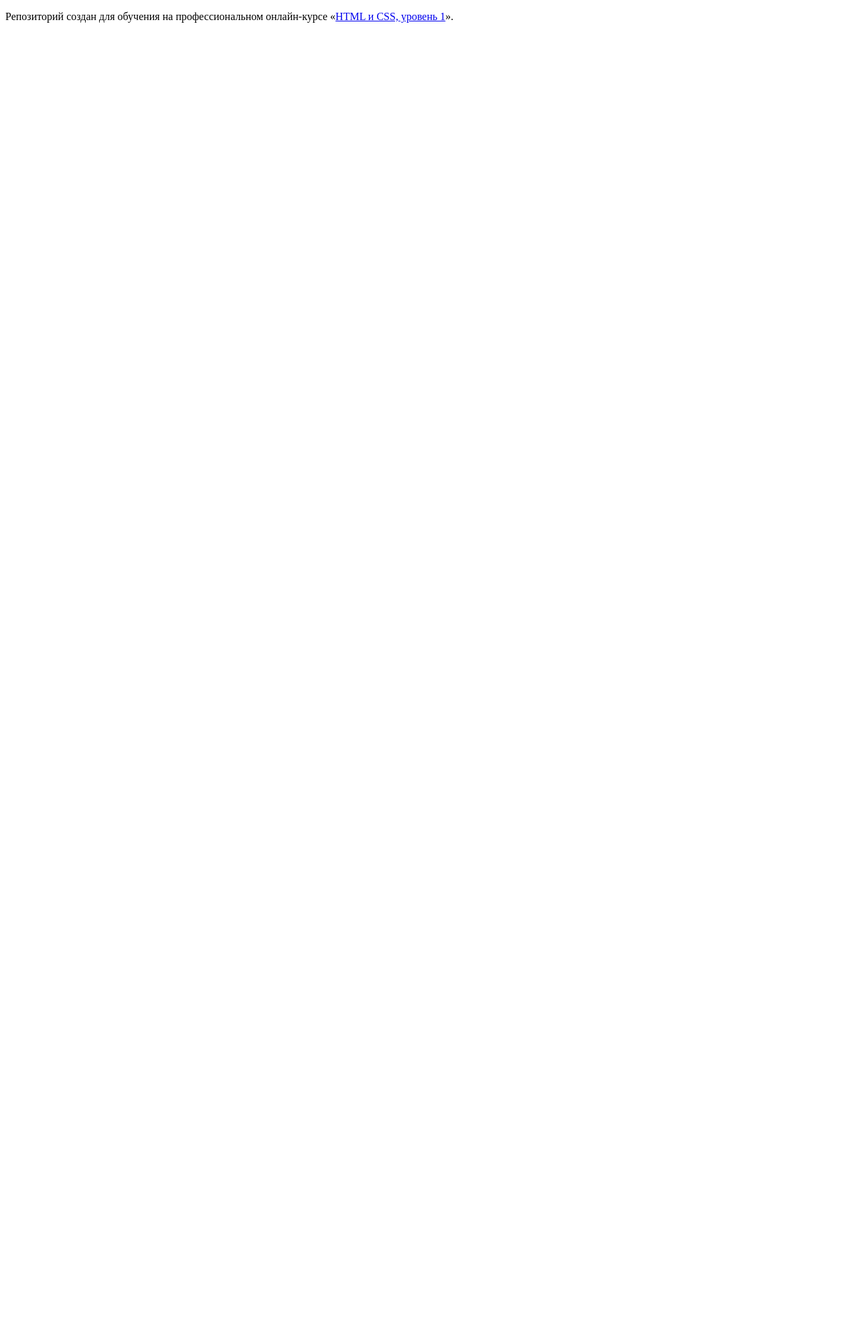
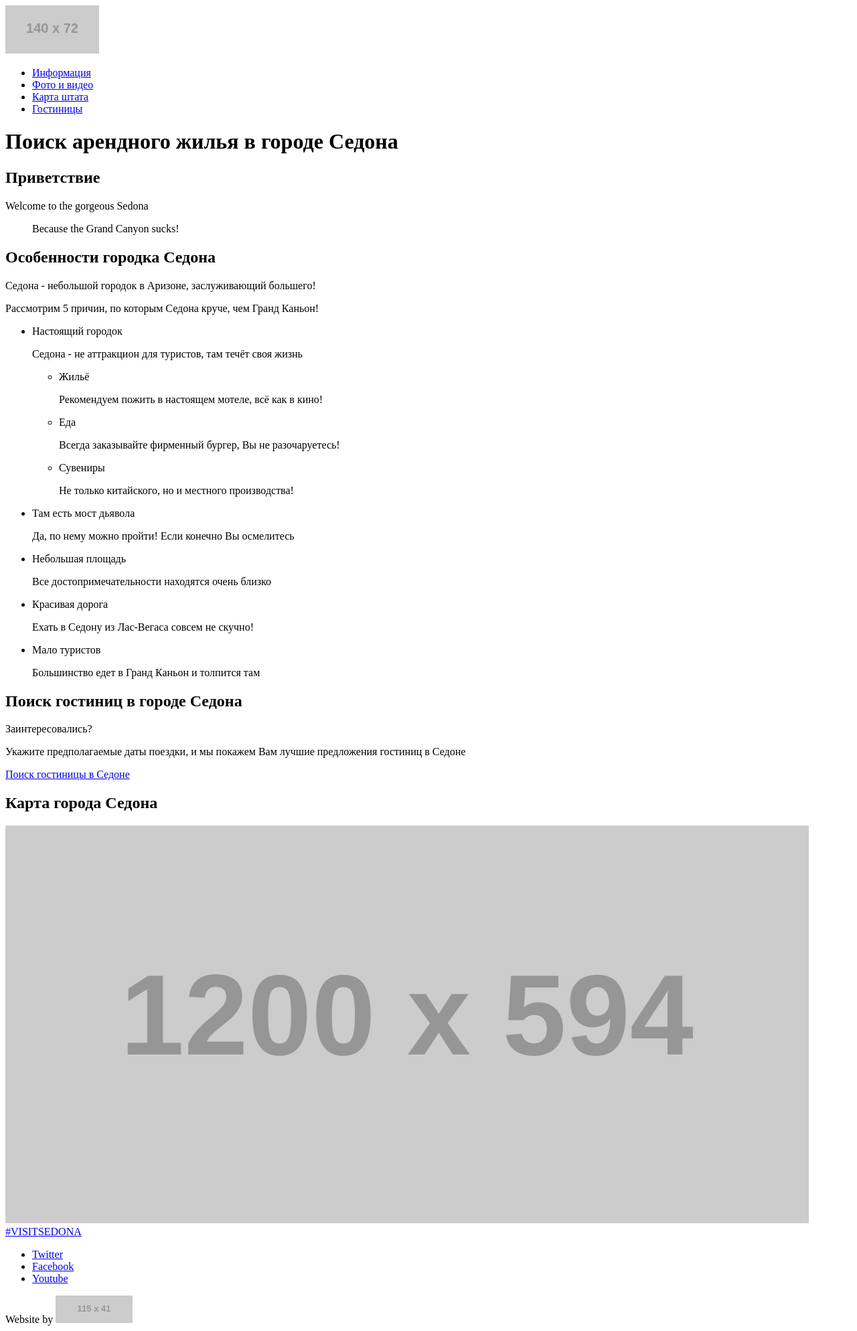
Before and after one commit to kam4atka/402387-sedona-25, a plain HTML site: page index.html in a window 1280 px wide. Shown: the whole page at 67% size. Before the commit the page ends 800 px from the top, so only its background shows below. Drawn offline with Linux system fonts and the light colour scheme; placeholder pictures from the web are drawn by us.

Commit message:
#1.0 Добавляет разметку главной страницы и страницы отелей

```diff
--- a/index.html
+++ b/index.html
@@ -5,8 +5,136 @@
     <title>HTML Academy: Седона</title>
   </head>
   <body>
-
-    <p>Репозиторий создан для обучения на профессиональном онлайн‑курсе «<a href="https://htmlacademy.ru/intensive/htmlcss">HTML и CSS, уровень 1</a>».</p>
-
+    <header>
+      <a class="header__logo">
+        <img src="https://placehold.it/140x72" alt="Переход на главную страницу сайта">
+      </a>
+      <nav class="header__nav">
+        <ul class="header__nav-list">
+          <li class="header__nav-item">
+            <a href=#>Информация</a>
+          </li>
+          <li class="header__nav-item">
+            <a href=#>Фото и видео</a>
+          </li>
+          <li class="header__nav-item">
+            <a href=#>Карта штата</a>
+          </li>
+          <li class="header__nav-item">
+            <a href="hotels.html">Гостиницы</a>
+          </li>
+        </ul>
+      </nav>
+    </header>
+    <main>
+      <h1 class="visually-hidden">Поиск арендного жилья в городе Седона</h1>
+      <section class="greeting">
+        <h2 class="visually-hidden">Приветствие</h2>
+        <p>
+          <span>Welcome</span>
+          <span>to the gorgeous</span>
+          <span>Sedona</span>
+        </p>
+        <blockquote>Because the Grand Canyon sucks!</blockquote>
+      </section>
+      <section class="reasons">
+        <h2 class="visually-hidden">Особенности городка Седона</h2>
+        <p>Седона - небольшой городок в Аризоне, заслуживающий большего!</p>
+        <p>Рассмотрим 5 причин, по которым Седона круче, чем Гранд Каньон!</p>
+        <ul class="reasons__list">
+          <li class="reasons__item">
+            <section>
+              <div class="reason__item-wrap reason__item_long reason__item_left">
+                <header>Настоящий городок</header>
+                <p>Седона - не аттракцион для туристов, там течёт своя жизнь</p>
+              </div>
+              <ul>
+                <li>
+                  <span>Жильё</span>
+                  <p>Рекомендуем пожить в настоящем мотеле, всё как в кино!</p>
+                </li>
+                <li>
+                  <span>Еда</span>
+                  <p>Всегда заказывайте фирменный бургер, Вы не разочаруетесь!</p>
+                </li>
+                <li>
+                  <span>Сувениры</span>
+                  <p>Не только китайского, но и местного производства!</p>
+                </li>
+              </ul>
+            </section>
+          </li>
+          <li class="reasons__item">
+            <section>
+              <div class="reason__item-wrap reason__item_long reason__item_right">
+                <header>Там есть мост дьявола</header>
+                <p>Да, по нему можно пройти! Если конечно Вы осмелитесь</p>
+              </div>
+            </section>
+          </li>
+          <li class="reasons__item">
+            <section>
+              <div class="reason__item-wrap">
+                <header>Небольшая площадь</header>
+                <p>Все достопримечательности находятся очень близко</p>
+              </div>
+            </section>
+          </li>
+          <li class="reasons__item">
+            <section>
+              <div class="reason__item-wrap">
+                <header>Красивая дорога</header>
+                <p>Ехать в Седону из Лас-Вегаса совсем не скучно!</p>
+              </div>
+            </section>
+          </li>
+          <li class="reasons__item">
+            <section>
+              <div class="reason__item-wrap">
+                <header>Мало туристов</header>
+                <p>Большинство едет в Гранд Каньон и толпится там</p>
+              </div>
+            </section>
+          </li>
+        </ul>
+      </section>
+      <section class="search">
+        <h2 class="visually-hidden">Поиск гостиниц в городе Седона</h2>
+        <span>Заинтересовались?</span>
+        <p>Укажите предполагаемые даты поездки, и мы покажем Вам лучшие предложения гостиниц в Седоне</p>
+        <a href="#">Поиск гостиницы в Седоне</a>
+      </section>
+      <section class="map">
+        <h2 class="visually-hidden">Карта города Седона</h2>
+        <img src="https://placehold.it/1200x594" alt="Карта города Седона">
+      </section>
+    </main>
+    <footer>
+      <div>
+        <a href="#">#VISITSEDONA</a>
+      </div>
+      <div class="footer__social">
+        <ul class="footer__social-list">
+          <li class="footer__social-item">
+            <a href="#">Twitter</a>
+          </li>
+          <li class="footer__social-item">
+            <a href="#">Facebook</a>
+          </li>
+          <li class="footer__social-item">
+            <a href="#">Youtube</a>
+          </li>
+        </ul>
+      </div>
+      <div class="footer__copyright">
+        <span>Website by</span>
+        <a href="https://htmlacademy.ru/intensive/htmlcss">
+          <img src="https://placehold.it/115x41" alt="Переход на сайт компании htmlacademy.ru - разработчика сайта">
+        </a>
+      </div>
+    </footer>
+    <section class="modal">
+      <!-- модальное окно с формой выбора параметров поиска -->
+    </section>
   </body>
 </html>
```
Also changed, not shown: hotels.html (added, +157 -0 lines).
